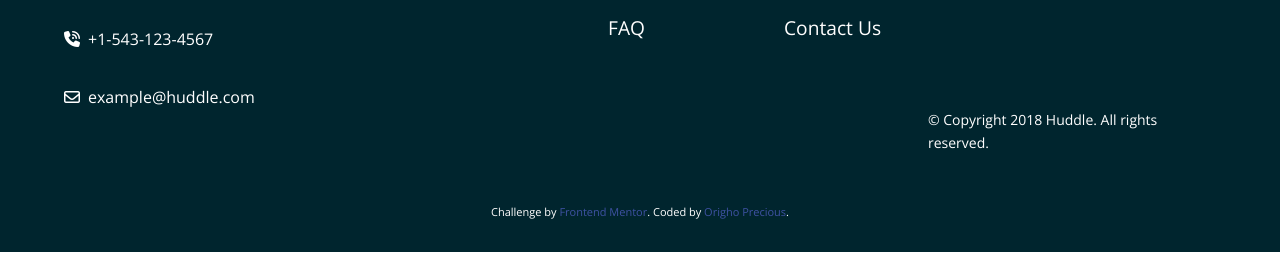
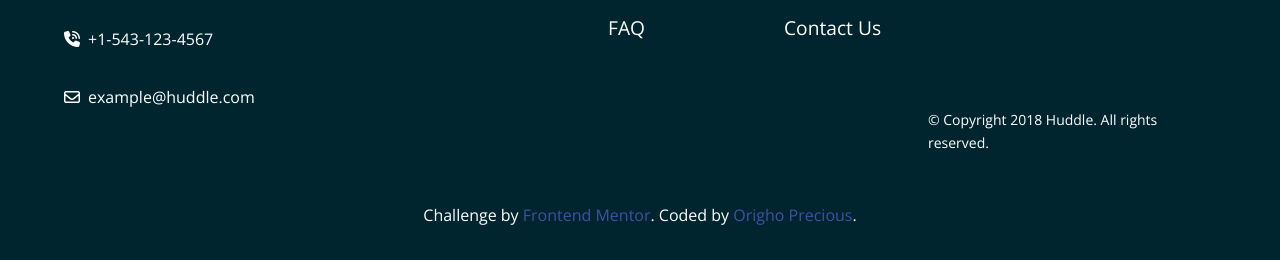
Before and after one commit to Origho-precious/hurdleslandingpage, a plain HTML site: page index.html in a window 1280 px wide. Shown: the part 3668-3928 px from the top of the page. Drawn offline with nearby package versions, Linux system fonts and the light colour scheme.

Commit message:
Update stylesheet

```diff
--- a/css/style.css
+++ b/css/style.css
@@ -211,7 +211,8 @@ footer .copyright{
 
 footer .attribution {
     margin-top: 3rem;
-    font-size: 11px; text-align: center;
+    font-size: 16px;
+    text-align: center;
 }
 
 footer .attribution a { color: hsl(228, 45%, 44%); }
```
